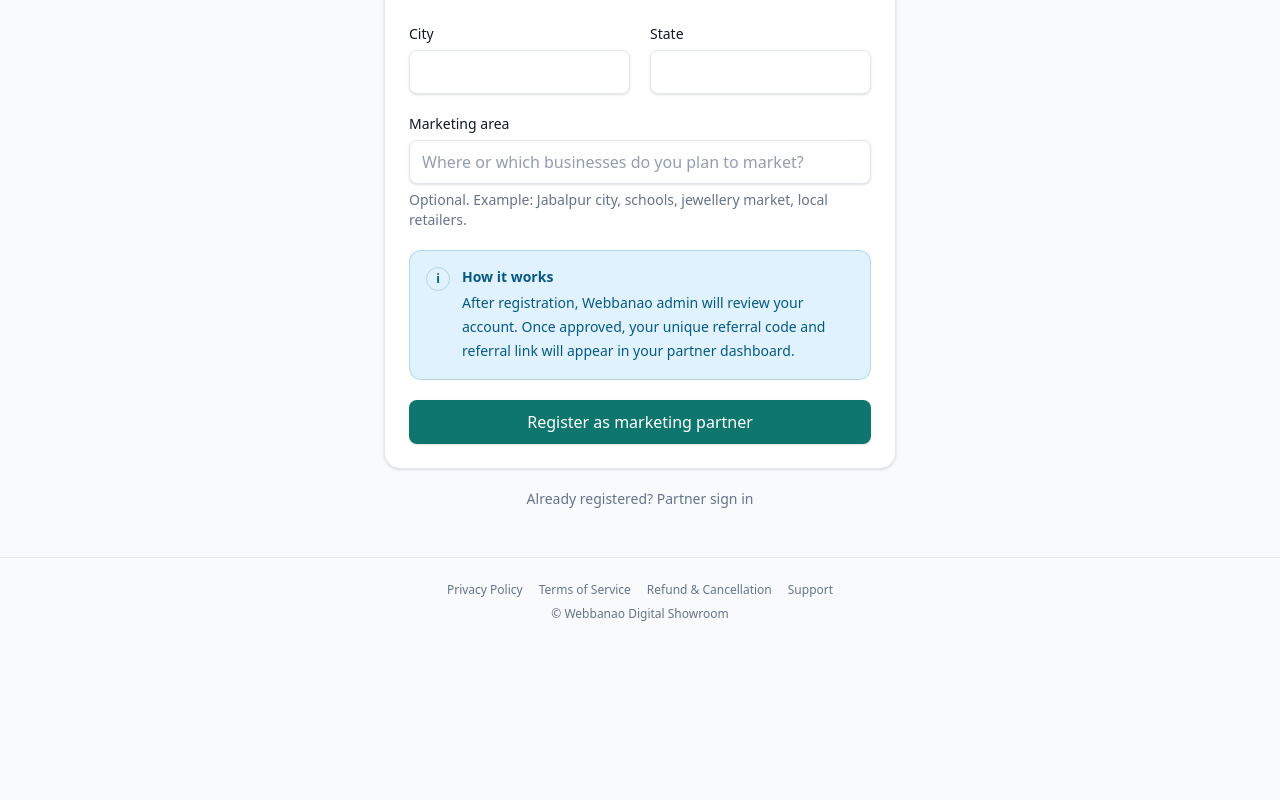
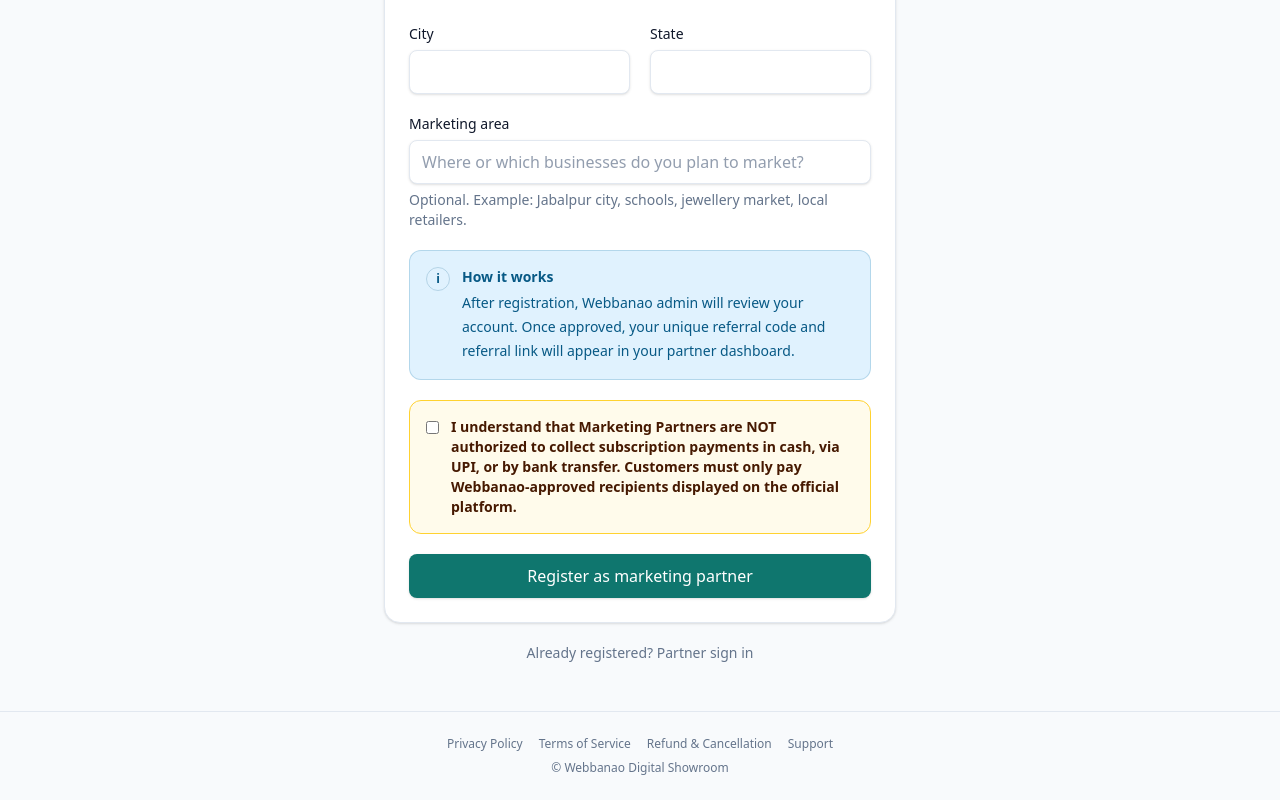
Before and after one commit to webbanaoin/catalogmanagement, a Next.js app: page /partner/register in a window 1280 px wide. Shown: the part 671-1471 px from the top of the page. Before the commit the page ends 1317 px from the top, so only its background shows below. Built offline with nearby package versions, Linux system fonts and the light colour scheme.

Commit message:
Require partner acknowledgement of prohibition on collecting subscription fees

```diff
--- a/src/components/partner/partner-register-form.tsx
+++ b/src/components/partner/partner-register-form.tsx
@@ -66,6 +66,11 @@
     if (Object.keys(errors).length > 0) {
       setFieldErrors(errors);
       focusFirstInvalid(form, errors);
+      return;
+    }
+
+    if (data.get("paymentCollectionPolicy") !== "accepted") {
+      setFormError("You must acknowledge the Webbanao payment-collection restriction before registering.");
       return;
     }
 
@@ -185,6 +190,11 @@
         your unique referral code and referral link will appear in your partner dashboard.
       </Alert>
 
+      <label className="flex items-start gap-3 rounded-xl border border-amber-300 bg-amber-50 p-4 text-sm font-semibold text-amber-950">
+        <input type="checkbox" name="paymentCollectionPolicy" value="accepted" className="mt-1" required />
+        I understand that Marketing Partners are NOT authorized to collect subscription payments in cash, via UPI, or by bank transfer. Customers must only pay Webbanao-approved recipients displayed on the official platform.
+      </label>
+
       <Button type="submit" className="w-full" disabled={submitting}>
         {submitting ? "Submitting…" : "Register as marketing partner"}
       </Button>
```
